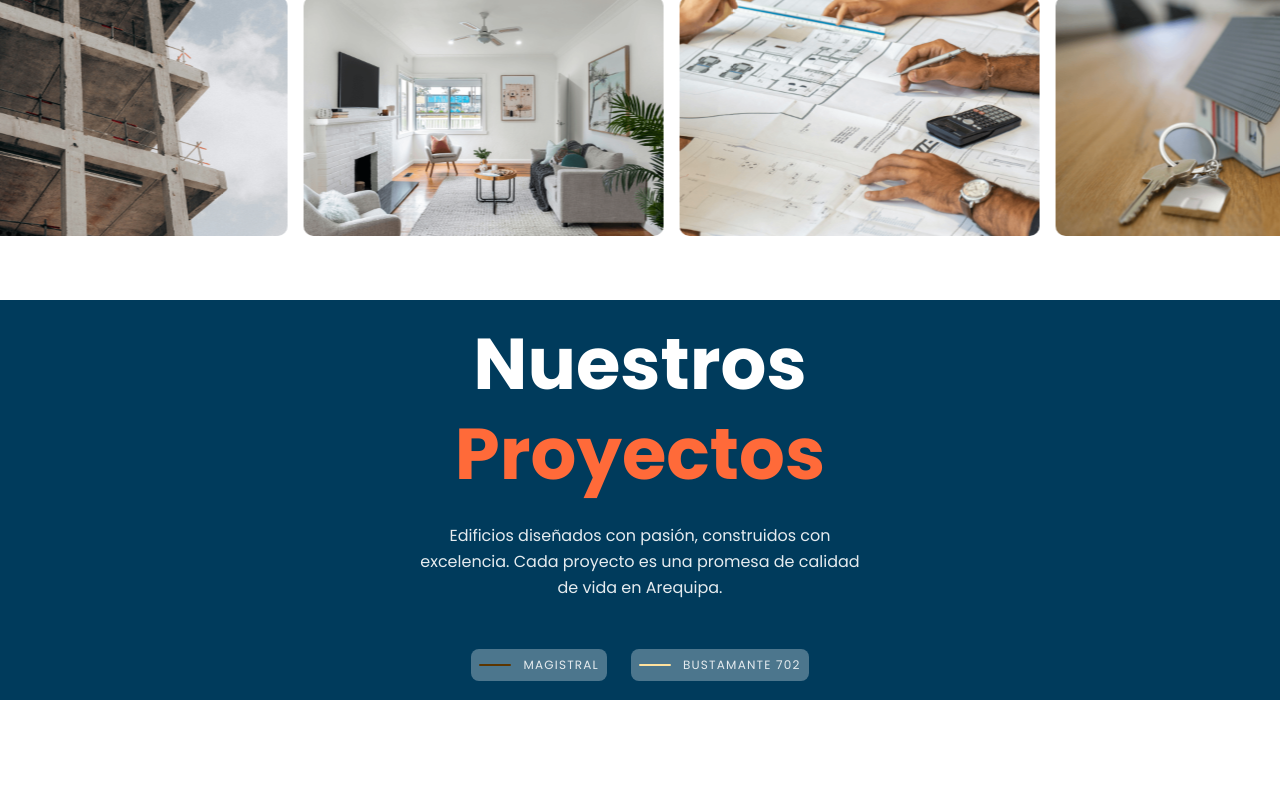
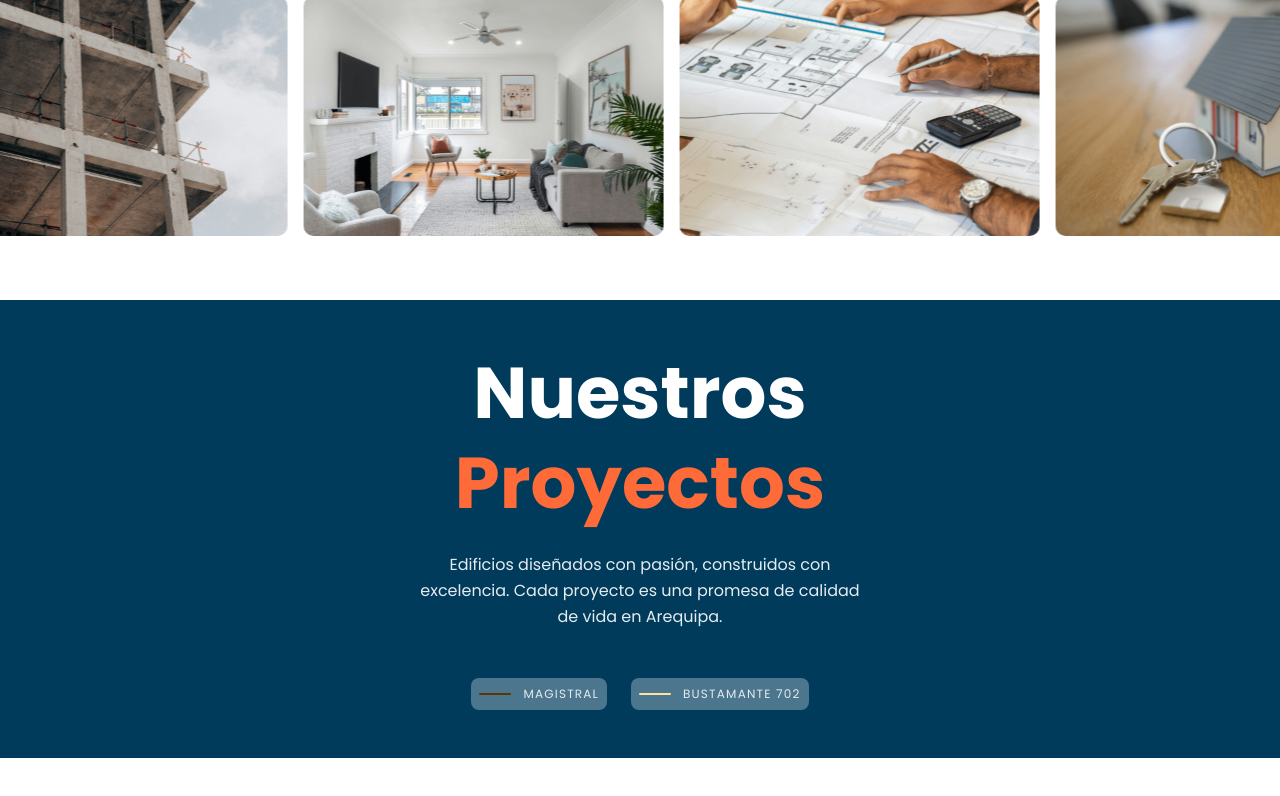
Before and after one commit to eder3232/magistral-constructora-webpage, a Next.js app: page / in a window 1280 px wide. Shown: the part 1204-2000 px from the top of the page. Built offline with nearby package versions, Linux system fonts and the light colour scheme.

Commit message:
fix: adjust padding in projects section for improved layout consistency

```diff
--- a/src/app/_componentes/projects-section.tsx
+++ b/src/app/_componentes/projects-section.tsx
@@ -451,7 +451,7 @@ export function ProjectsSection() {
       {/* Section header: fondo primary, texto primary-foreground, acento secondary (globals) */}
       <div
         ref={headingRef}
-        className="min-h-[50vh] flex flex-col items-center justify-center text-center px-6 relative bg-primary"
+        className="min-h-[50vh] flex flex-col items-center justify-center text-center px-6 relative bg-primary py-12"
       >
         {/* <div
           ref={lineRef}
```
